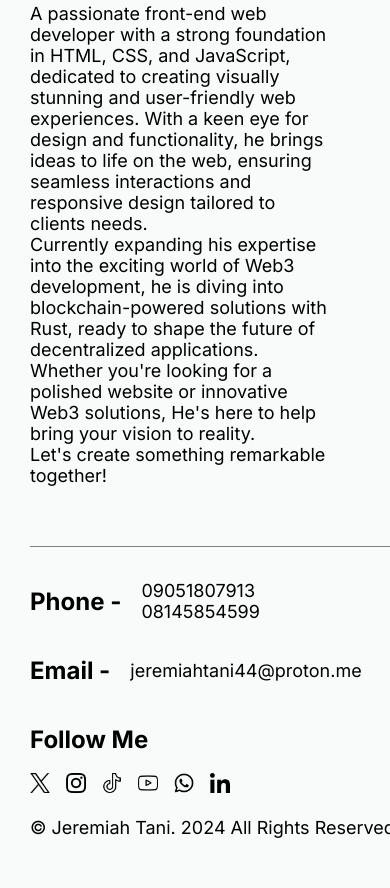
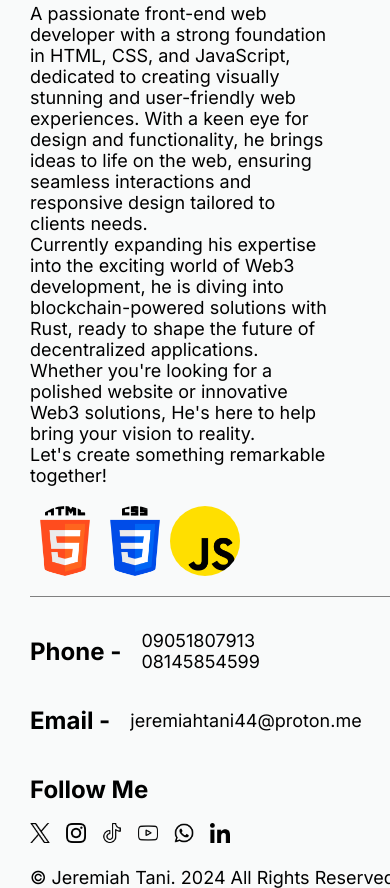
Before and after one commit to AchieverDc/Portfolio-website, a website: page public/index.html in a window 390 px wide. Shown: the part 704-1592 px from the top of the page. Before the commit the page ends 1542 px from the top, so only its background shows below. Drawn offline with Linux system fonts and the light colour scheme.

Commit message:
Portfolio Website (6th Commit)

```diff
--- a/public/css/style.css
+++ b/public/css/style.css
@@ -130,7 +130,7 @@ nav {
 @media (max-width: 1160px) {
     body {
         background: #f9fafa;
-        height: 70vh;
+        height: 75vh;
         width: 100%;
         padding: 0;
         margin: 0;
@@ -153,7 +153,7 @@ nav {
 
 @media (max-width: 1060px) {
     body {
-        height: 150vh;
+        height: 140vh;
     }
 
     .main-con {
@@ -322,6 +322,17 @@ nav {
     animation: appear 1.8s linear;
 }
 
+.stack {
+    margin-top: 20px;
+    display: flex;
+    flex-direction: row;
+}
+
+.stack img {
+    width: 70px;
+    height: 70px;
+}
+
 .main-contact {
     width: 100vw;
     height: 100%;
@@ -1742,13 +1753,13 @@ footer span {
 @media(max-width: 450px) {
     footer {
         margin-bottom: 100px;
-        margin-top: 400px;
+        margin-top: 450px;
     }
 }
 
 @media (max-width: 385px) {
     footer {
-        margin: 350px 5px 0 5px;
+        margin: 420px 5px 0 5px;
     }
 }
 
--- a/public/index.html
+++ b/public/index.html
@@ -42,6 +42,17 @@
                 <h1>Wà Dọ!</h1>
                 <h2>Meet Jeremiah</h2>
                 <p>A passionate front-end web developer with a strong foundation in HTML, CSS, and JavaScript, dedicated to creating visually stunning and user-friendly web experiences. With a keen eye for design and functionality, he brings ideas to life on the web, ensuring seamless interactions and responsive design tailored to clients needs.<br>Currently expanding his expertise into the exciting world of Web3 development, he is diving into blockchain-powered solutions with Rust, ready to shape the future of decentralized applications. Whether you're looking for a polished website or innovative Web3 solutions, He's here to help bring your vision to reality.<br>Let's create something remarkable together!</p>
+                <div class="stack">
+                    <div>
+                        <img src="img/icons/html-5.png" alt="HTML5">
+                    </div>
+                    <div>
+                        <img src="img/icons/css-3.png" alt="CSS3">
+                    </div>
+                    <div>
+                        <img src="img/icons/js.png" alt="JavaScript">
+                    </div>
+                </div>
             </div>
         </div>
 
@@ -70,7 +81,7 @@
             </div>
         </footer>
 
-        <script src="/js/app.js"></script>
+        <script src="/js/app.js" defer></script>
 
     </body>
 </html>
```
Also changed, not shown: public/contactform.html (+1 -1 lines), public/projects.html (+1 -1 lines), public/resume.html (+1 -1 lines), public/img/icons/css-3.png (added), public/img/icons/html-5.png (added), public/img/icons/js.png (added).
